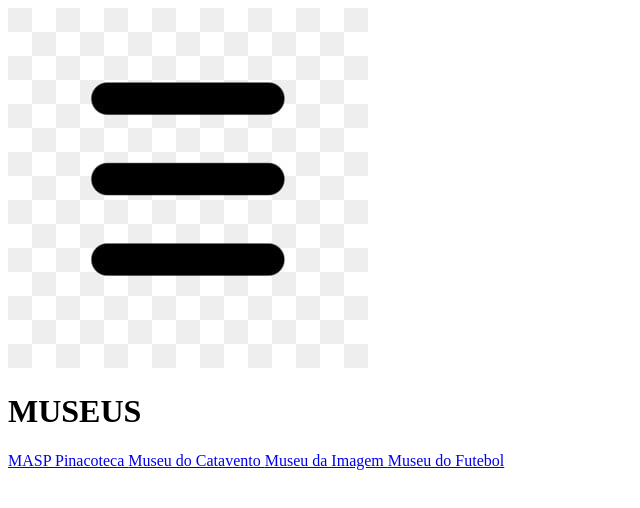
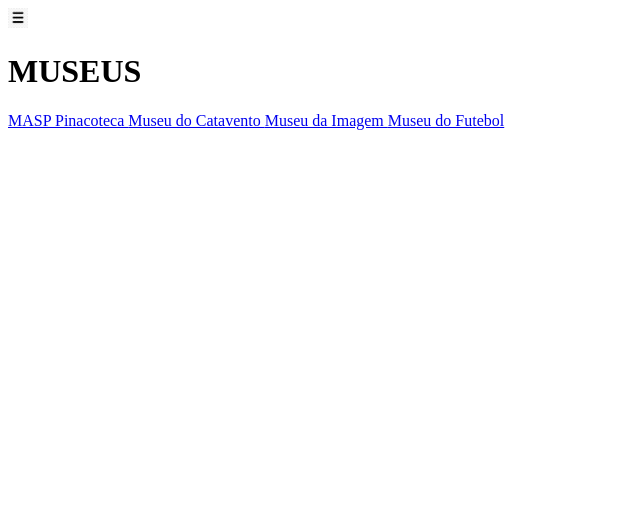
Before and after one commit to pedroivoal/Codes_Projeto, a plain HTML site: page tela_museus.html in a window 1280 px wide. Shown: the whole page, without its empty margins (0-640 px from the left). Drawn offline with Linux system fonts and the light colour scheme.

Commit message:
tamanho da imagem

```diff
--- a/tela_museus.html
+++ b/tela_museus.html
@@ -6,7 +6,7 @@
     </head>
     <body>
         <header>
-            <img src="imagens/menu.jpg" alt="botão de menu">
+            <img src="imagens/menu.jpg" alt="botão de menu" height="20" width="20">
             <h1>
                 MUSEUS
             </h1>
```
